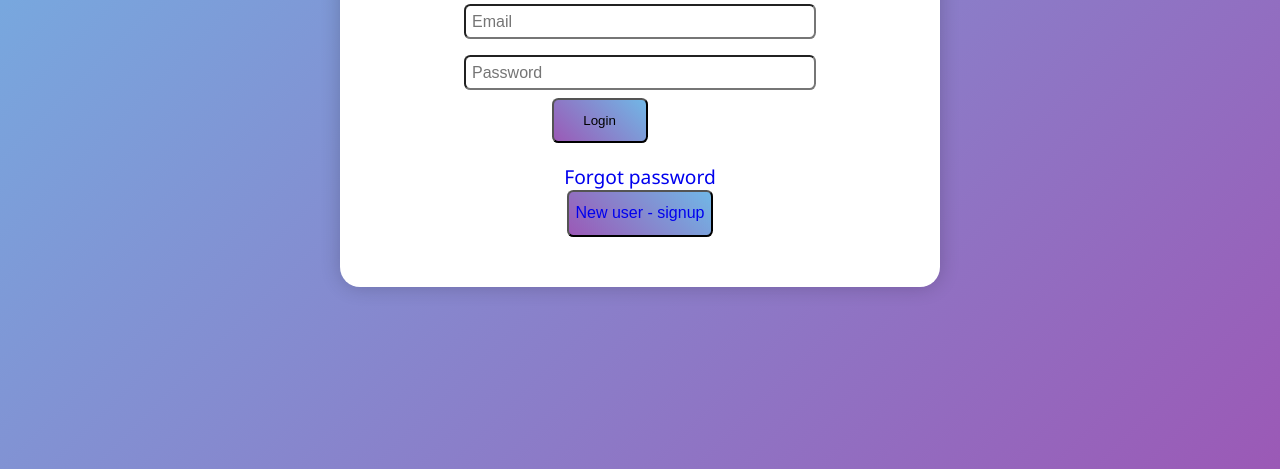
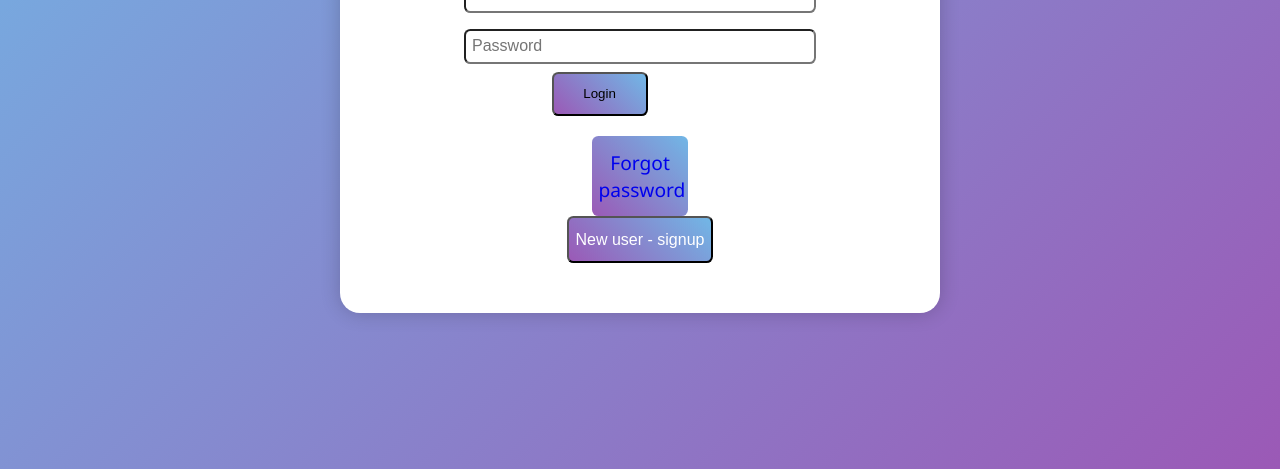
Before and after one commit to SonikaSahana/groupchat_app, a website: page frontend/views/login.html in a window 1280 px wide. Shown: the part 347-816 px from the top of the page. Drawn offline with nearby package versions, Linux system fonts and the light colour scheme.

Commit message:
some changes done

```diff
--- a/frontend/css/login.css
+++ b/frontend/css/login.css
@@ -20,7 +20,7 @@ body{
     align-items: center;
 }
 
-.login-display button{
+.login-display button, #forgot-password{
 
 
     width: 6rem;
@@ -74,16 +74,14 @@ h2{
     text-align: center;
   }
 
-  #forgot-password a {
-    color: #007bff;
+  #forgot-password a, button a {
+    color: #fff;
     text-decoration: none;
-    transition: color 0.3s ease;
   }
 
-  #forgot-password a:hover {
-    color: #0056b3;
+  #forgot-password a:hover, button a:hover {
+    text-decoration: underline;
   }
-
 /* #forgot-password{
     min-width: max-content;
 } */
```
